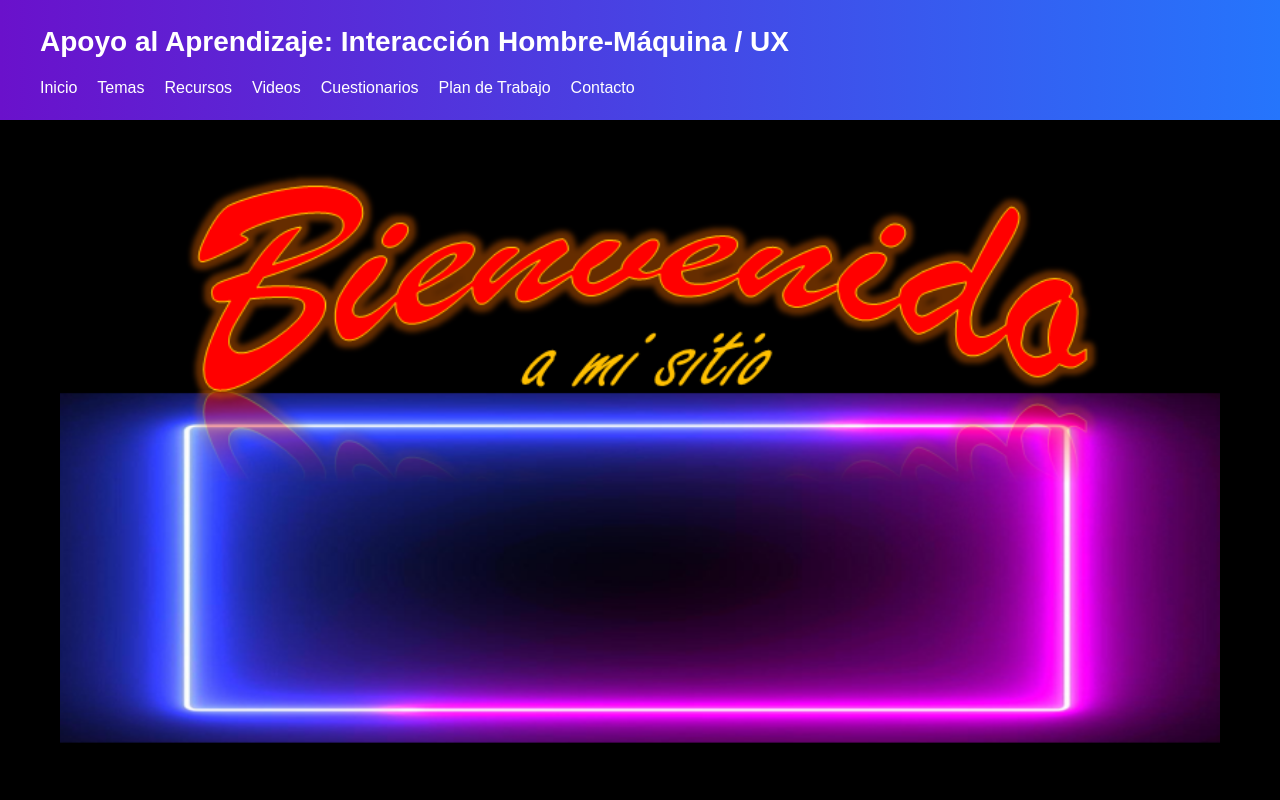
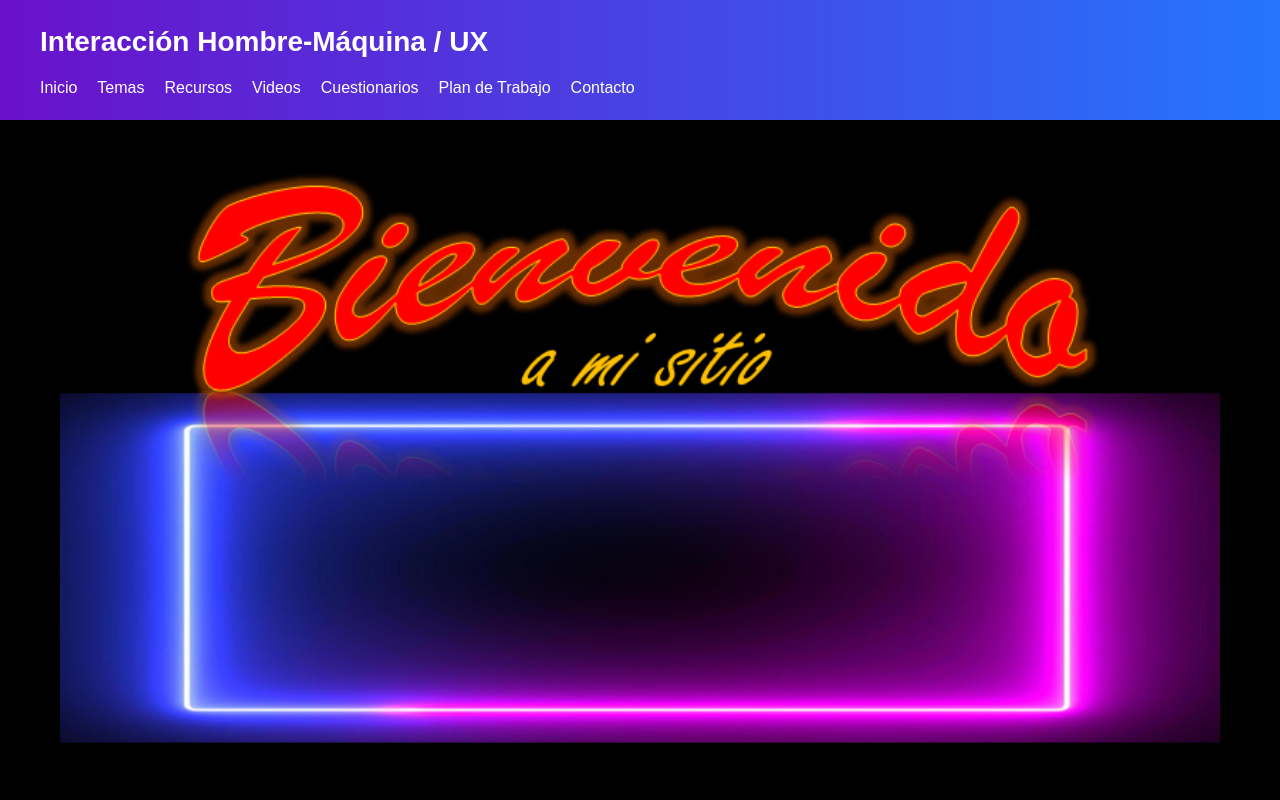
Before and after one commit to Jotagus/sitioevas, a plain HTML site: page index.html in a window 1280 px wide. Shown: the top 800 px of the page. Drawn offline with Linux system fonts and the light colour scheme.

Commit message:
Update index.html

```diff
--- a/index.html
+++ b/index.html
@@ -8,7 +8,7 @@
 </head>
 <body>
   <header>
-    <h1>Apoyo al Aprendizaje: Interacción Hombre-Máquina / UX</h1>
+    <h1>Interacción Hombre-Máquina / UX</h1>
     <nav>
       <ul>
         <li><a href="index.html">Inicio</a></li>
```
